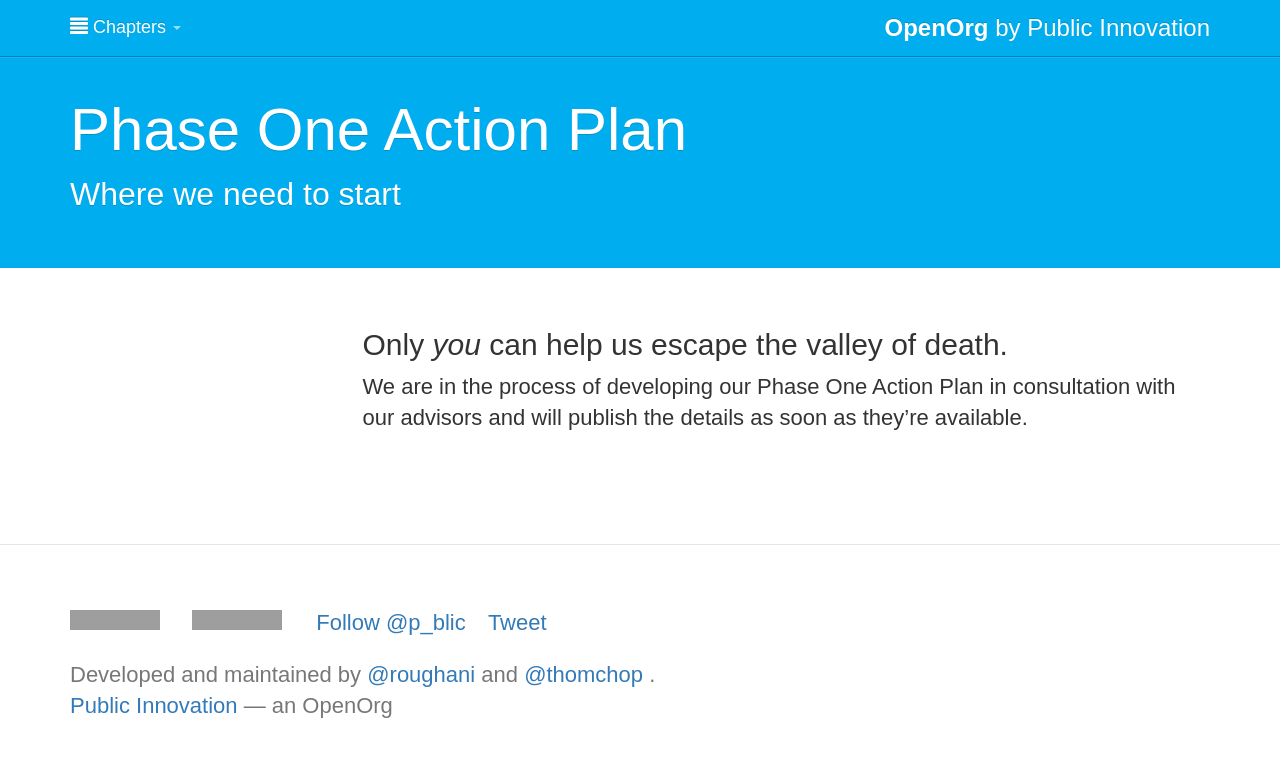
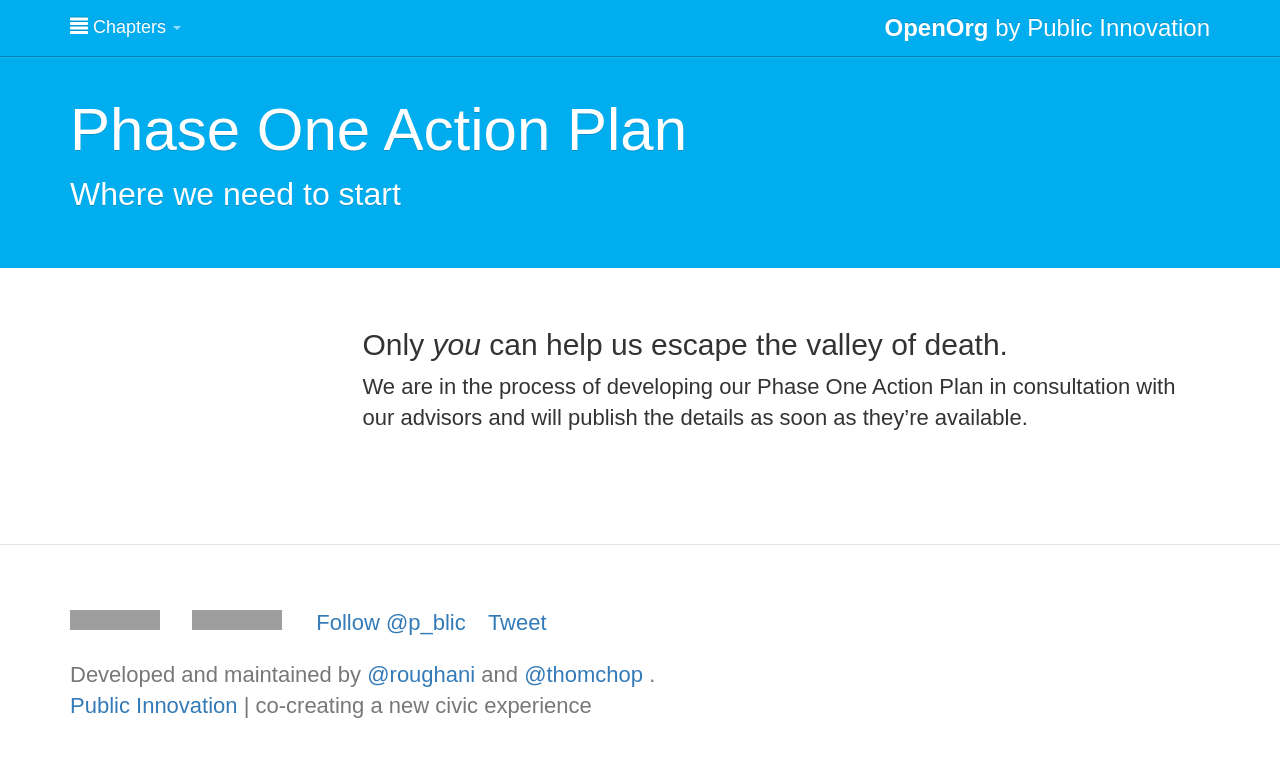
Before and after one commit to publicinnovation/openorg, a Jekyll site: the page built from chapters/6_phase-one-action-plan.md, in a window 1280 px wide. Shown: the top 757 px of the page. Built offline with Jekyll 4.4.1, drawn with Linux system fonts in a browser that asks for light colours; nearby versions of some CDN libraries; Markdown is read by kramdown in place of the engine named in the settings; comment, search, counter and statistics services are not loaded; grey boxes are pictures that could not be loaded.

Commit message:
change footer tagline for Public Innovation

```diff
--- a/_includes/footer.html
+++ b/_includes/footer.html
@@ -35,7 +35,7 @@
     <p>
       <a href="http://publicinnovation.org" target="_blank">
         Public Innovation
-      </a> &mdash; an OpenOrg
+      </a>| co-creating a new civic experience
     </p>
   </div>
 </footer>
```
